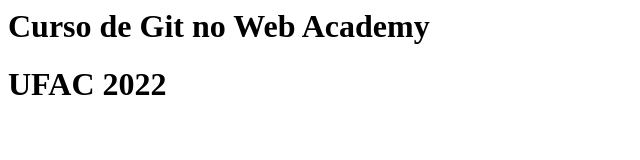
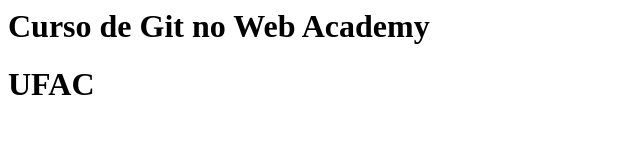
Before and after one commit to catarinacosta/WebAcademy2, a plain HTML site: page index.html in a window 1280 px wide. Shown: the whole page, without its empty margins (0-640 px from the left). Drawn offline with Linux system fonts and the light colour scheme.

Commit message:
Retirando informação do ano na página principal

```diff
--- a/index.html
+++ b/index.html
@@ -3,6 +3,6 @@
     </head>
     <body>
         <h1>Curso de Git no Web Academy</h1>
-	<h1>UFAC 2022</h1>
+	<h1>UFAC</h1>
     </body>
 </html>
```
